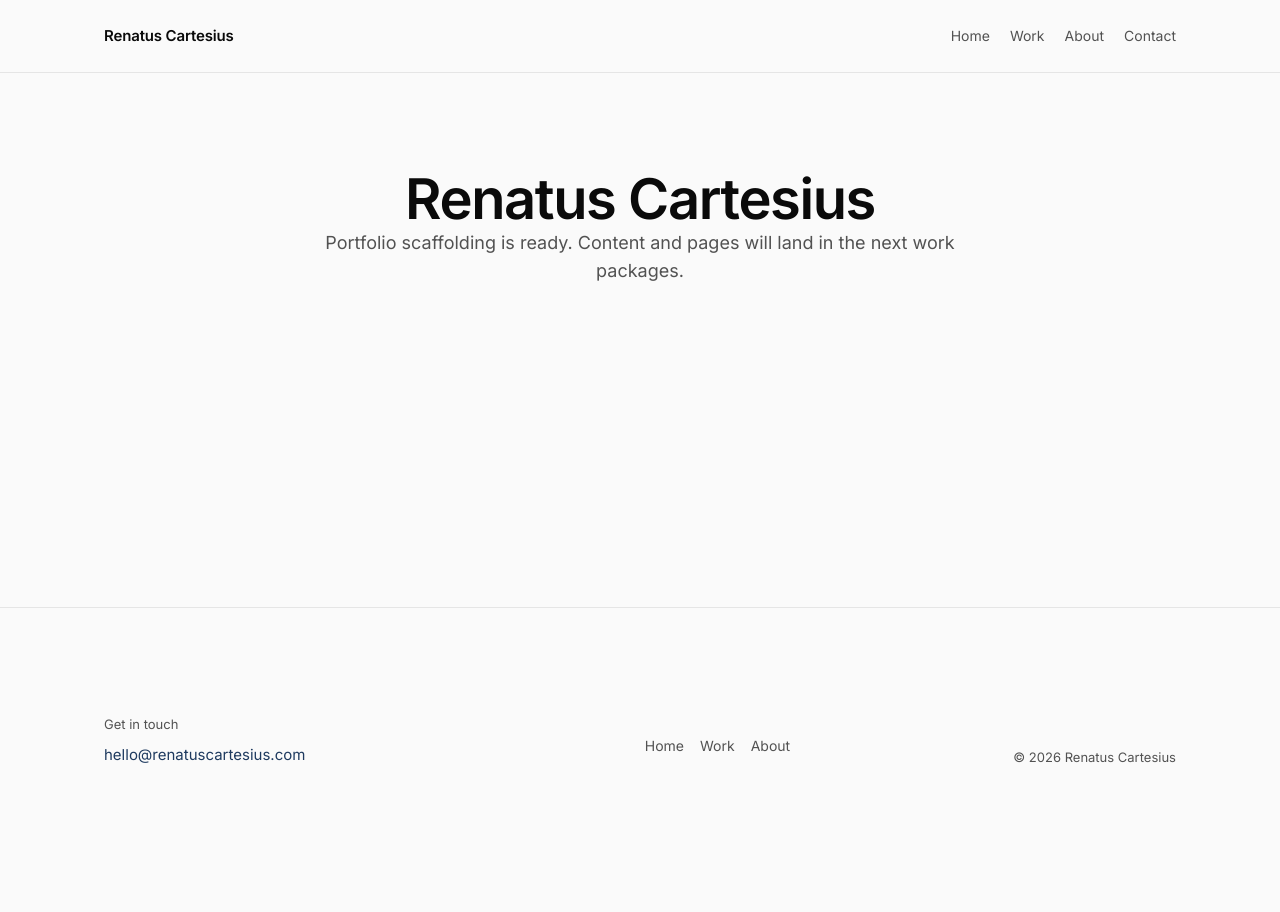
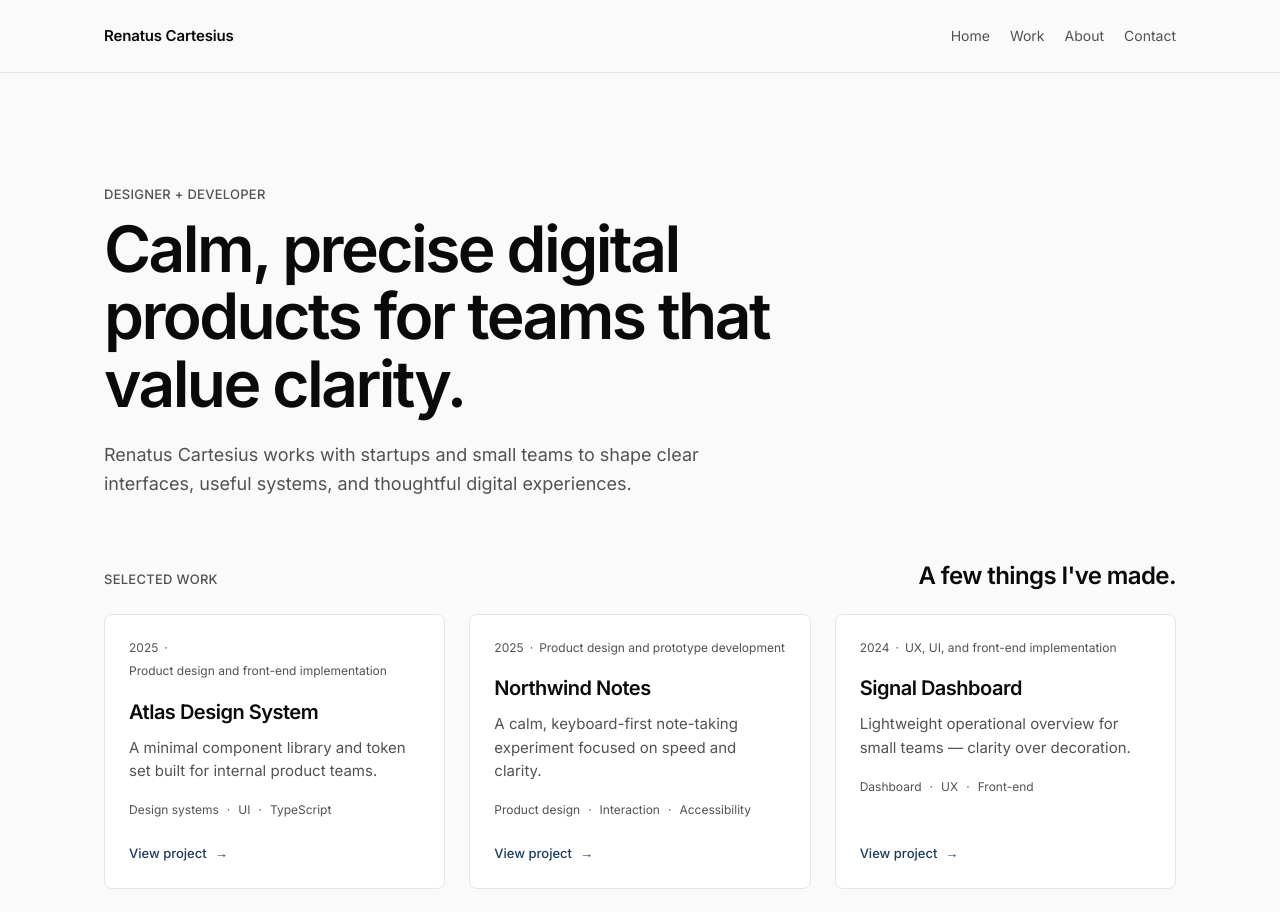
Before and after one commit to Omitofo/devos-portfolio, a Next.js app: page / in a window 1280 px wide. Shown: the top 912 px of the page. Before the commit the page ends 800 px from the top, so only its background shows below. Built offline with nearby package versions, Linux system fonts and the light colour scheme.

Commit message:
WP-05 — Home page (first visible vertical slice + 60 s scan)

```diff
--- a/src/app/globals.css
+++ b/src/app/globals.css
@@ -440,3 +440,172 @@ small {
     align-items: end;
   }
 }
+
+/* -------------------------------------------------------------------------- */
+/* WP-05 — Home page                                                         */
+/* -------------------------------------------------------------------------- */
+.eyebrow {
+  color: var(--text-secondary);
+  font-size: 0.8125rem;
+  font-weight: 500;
+  letter-spacing: 0.02em;
+  line-height: 1.4;
+  text-transform: uppercase;
+}
+
+.home-intro {
+  padding-block: clamp(4rem, 9vw, 7rem) var(--space-12);
+}
+
+.home-intro__title {
+  max-width: 18ch;
+  margin-top: var(--space-3);
+  font-size: clamp(2.25rem, 6vw, 4rem);
+  line-height: 1.05;
+  letter-spacing: -0.04em;
+}
+
+.home-intro__summary {
+  max-width: 42rem;
+  margin-top: var(--space-6);
+  color: var(--text-secondary);
+  font-size: clamp(1rem, 1.8vw, 1.125rem);
+  line-height: 1.6;
+}
+
+.home-work {
+  padding-top: var(--space-4);
+  padding-bottom: clamp(4rem, 8vw, 7rem);
+}
+
+.home-work__heading {
+  display: flex;
+  align-items: baseline;
+  justify-content: space-between;
+  gap: var(--space-6);
+  margin-bottom: var(--space-6);
+}
+
+.home-work__heading h2 {
+  margin-left: auto;
+  font-size: clamp(1.25rem, 2.5vw, 1.5rem);
+}
+
+.project-card {
+  min-width: 0;
+}
+
+.project-card__link {
+  display: block;
+  height: 100%;
+  color: inherit;
+  text-decoration: none;
+}
+
+.project-card__body {
+  display: flex;
+  min-height: 17rem;
+  height: 100%;
+  flex-direction: column;
+  padding: var(--space-6);
+  background: var(--surface);
+  border: 1px solid var(--border);
+  border-radius: var(--radius-md);
+  transition:
+    border-color var(--duration-fast) var(--ease-default),
+    transform var(--duration-fast) var(--ease-default);
+}
+
+.project-card__link:hover .project-card__body {
+  border-color: color-mix(in srgb, var(--accent) 35%, var(--border));
+  transform: translateY(-2px);
+}
+
+.project-card__link:focus-visible {
+  outline: none;
+}
+
+.project-card__link:focus-visible .project-card__body {
+  outline: 2px solid var(--accent);
+  outline-offset: 3px;
+}
+
+.project-card__meta {
+  display: flex;
+  flex-wrap: wrap;
+  gap: 0.375rem;
+  color: var(--text-secondary);
+  font-size: 0.75rem;
+  line-height: 1.45;
+}
+
+.project-card__title {
+  margin-top: var(--space-5);
+  font-size: 1.25rem;
+  line-height: 1.2;
+}
+
+.project-card__summary {
+  margin-top: var(--space-3);
+  color: var(--text-secondary);
+  font-size: 0.9375rem;
+  line-height: 1.55;
+}
+
+.project-card__tags {
+  display: flex;
+  flex-wrap: wrap;
+  gap: var(--space-2);
+  margin: var(--space-5) 0 0;
+  padding: 0;
+  list-style: none;
+}
+
+.project-card__tags li {
+  color: var(--text-secondary);
+  font-size: 0.75rem;
+  line-height: 1.4;
+}
+
+.project-card__tags li:not(:last-child)::after {
+  content: "·";
+  margin-left: var(--space-2);
+}
+
+.project-card__action {
+  display: inline-flex;
+  align-items: center;
+  gap: var(--space-2);
+  margin-top: auto;
+  padding-top: var(--space-6);
+  color: var(--accent);
+  font-size: 0.8125rem;
+  font-weight: 500;
+}
+
+.project-card__action span {
+  transition: transform var(--duration-fast) var(--ease-default);
+}
+
+.project-card__link:hover .project-card__action span {
+  transform: translateX(2px);
+}
+
+@media (max-width: 639px) {
+  .home-intro {
+    padding-top: var(--space-12);
+  }
+
+  .home-work__heading {
+    display: block;
+  }
+
+  .home-work__heading h2 {
+    margin-top: var(--space-2);
+    margin-left: 0;
+  }
+
+  .project-card__body {
+    min-height: 15rem;
+  }
+}
--- a/src/app/page.tsx
+++ b/src/app/page.tsx
@@ -1,15 +1,26 @@
+import { IntroBlock } from "@/components/intro-block";
+import { ProjectCard } from "@/components/project-card";
+import { projectIndex } from "@/lib/content";
+
 export default function Home() {
   return (
-    <main className="flex flex-1 flex-col items-center justify-center px-6 py-24">
-      <div className="max-w-2xl text-center">
-        <h1 className="text-3xl font-semibold tracking-tight text-foreground sm:text-4xl">
-          Renatus Cartesius
-        </h1>
-        <p className="mt-4 text-lg text-text-secondary">
-          Portfolio scaffolding is ready. Content and pages will land in the
-          next work packages.
-        </p>
+    <div className="home-page">
+      <div className="container-shell">
+        <IntroBlock />
+
+        <section className="home-work section" aria-labelledby="selected-work-title">
+          <div className="home-work__heading">
+            <p className="eyebrow">Selected work</p>
+            <h2 id="selected-work-title">A few things I&apos;ve made.</h2>
+          </div>
+
+          <div className="project-grid" aria-label="Selected projects">
+            {projectIndex.map((project) => (
+              <ProjectCard key={project.slug} {...project} />
+            ))}
+          </div>
+        </section>
       </div>
-    </main>
+    </div>
   );
 }
--- /dev/null
+++ b/src/components/intro-block.tsx
@@ -0,0 +1,16 @@
+export function IntroBlock() {
+  return (
+    <section className="home-intro" aria-labelledby="home-intro-title">
+      <div className="reading-width">
+        <p className="eyebrow">Designer + developer</p>
+        <h1 id="home-intro-title" className="home-intro__title">
+          Calm, precise digital products for teams that value clarity.
+        </h1>
+        <p className="home-intro__summary">
+          Renatus Cartesius works with startups and small teams to shape clear
+          interfaces, useful systems, and thoughtful digital experiences.
+        </p>
+      </div>
+    </section>
+  );
+}
--- /dev/null
+++ b/src/components/project-card.tsx
@@ -0,0 +1,51 @@
+import Link from "next/link";
+import type { ProjectSlug } from "@/lib/content";
+
+type ProjectCardProps = {
+  slug: ProjectSlug;
+  title: string;
+  summary: string;
+  date: string;
+  role: string;
+  tags: string[];
+};
+
+export function ProjectCard({
+  slug,
+  title,
+  summary,
+  date,
+  role,
+  tags,
+}: ProjectCardProps) {
+  return (
+    <article className="project-card">
+      <Link
+        className="project-card__link"
+        href={`/work/${slug}`}
+        aria-label={`View ${title} project`}
+      >
+        <div className="project-card__body">
+          <div className="project-card__meta">
+            <span>{date}</span>
+            <span aria-hidden="true">·</span>
+            <span>{role}</span>
+          </div>
+
+          <h2 className="project-card__title">{title}</h2>
+          <p className="project-card__summary">{summary}</p>
+
+          <ul className="project-card__tags" aria-label="Project tags">
+            {tags.slice(0, 3).map((tag) => (
+              <li key={tag}>{tag}</li>
+            ))}
+          </ul>
+
+          <span className="project-card__action" aria-hidden="true">
+            View project <span>→</span>
+          </span>
+        </div>
+      </Link>
+    </article>
+  );
+}
```
